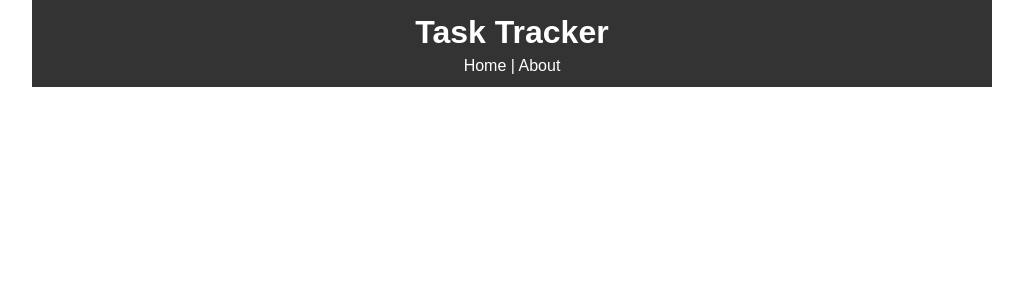
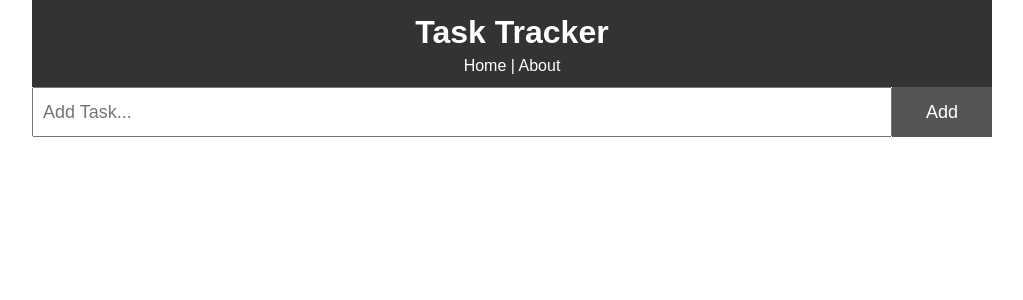
Before and after one commit to jeremiahreyperez/Task-Tracker, a React (Create React App) app: page / in a window 1280 px wide. Shown: the top 300 px of the page, without its empty margins (128-1151 px from the left). Built offline with nearby package versions, Linux system fonts and the light colour scheme.

Commit message:
fixing paths

```diff
--- a/src/App.js
+++ b/src/App.js
@@ -63,8 +63,7 @@ class App extends Component {
           <div className="container">
             <Header />
             <Route
-              exact
-              path="/Task-Tracker"
+              path="/"
               render={props => (
                 <React.Fragment>
                   <AddTodo addTodo={this.addTodo} />
```
